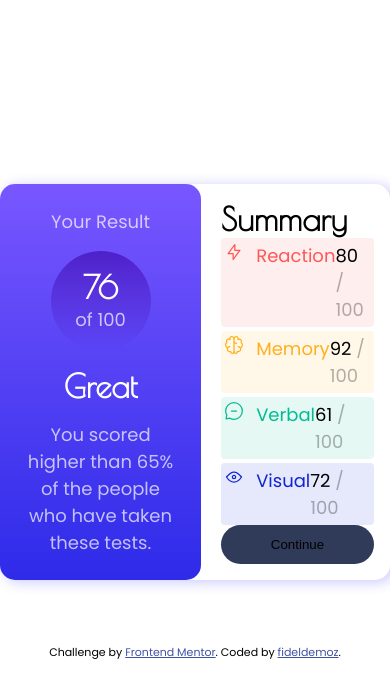
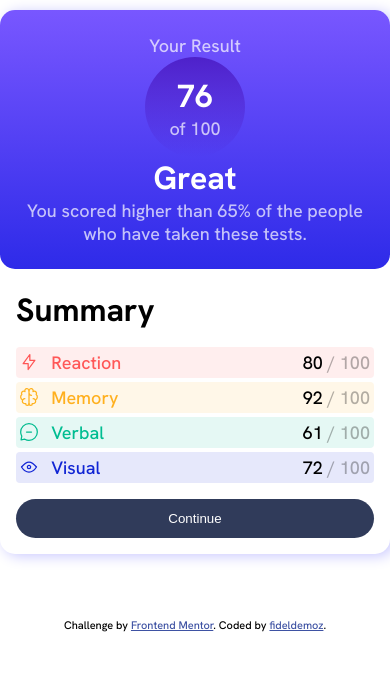
Before and after one commit to fideldemoz/results-summary-fem, a plain HTML site: page index.html in a window 390 px wide. Drawn offline with nearby package versions, Linux system fonts and the light colour scheme.

Commit message:
Last Fixes
Edit Readme
Change mobile width to 455px
Change font
Etc.

```diff
--- a/style.css
+++ b/style.css
@@ -1,7 +1,9 @@
-@import url('https://fonts.googleapis.com/css2?family=Poiret+One&family=Poppins&display=swap');
+@import url('https://fonts.googleapis.com/css2?family=Hanken+Grotesk:wght@500&display=swap');
+@import url('https://fonts.googleapis.com/css2?family=Hanken+Grotesk:wght@700&display=swap');
+@import url('https://fonts.googleapis.com/css2?family=Hanken+Grotesk:wght@700&display=swap');
 
 :root {
-	--mobile: 375px;
+	--mobile: 455px;
 	--desktop: 1440px;
 
 	--light-red: 0, 100%, 67%;
@@ -34,10 +36,10 @@ body {
 	height: 100vh;
 	gap: 4rem;
 	font-weight: 500;
-	font-family: 'Poppins', sans-serif;
+	font-family: 'Hanken Grotesk', sans-serif;
 }
 h1, h2, h3, h4 {
-	font-family: 'Poiret One', cursive;
+	font-weight: 800;
 }
 body p {
 	font-size: 18px;
@@ -130,7 +132,7 @@ button {
 	padding: .75rem 2rem;
 	border-radius: 30px;
 	border: none;
-	color: var(--white)
+	color: hsl(var(--white));
 }
 
 .got {
@@ -142,8 +144,12 @@ button {
 button:hover {
 	background-color: var(--light-royal-blue-bg);
 }
-@media screen and (max-width: 375px) {
+@media screen and (max-width: 455px) {
+	body {
+		height: auto;
+	}
 	#container {
+		margin-top: 10px;
 		flex-direction: column;
 	}
 	.part2 {
```
Also changed, not shown: assets/images/screenshot.png (added), 2 other files.
